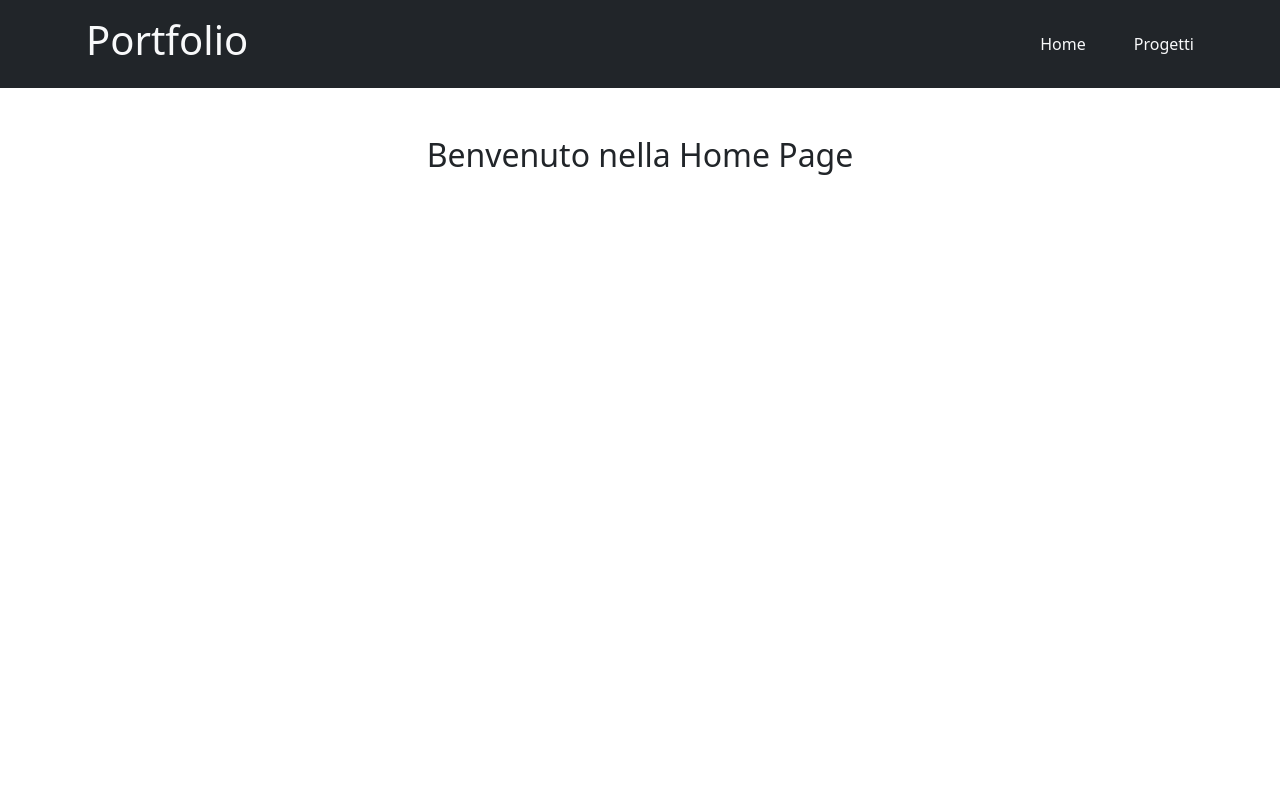
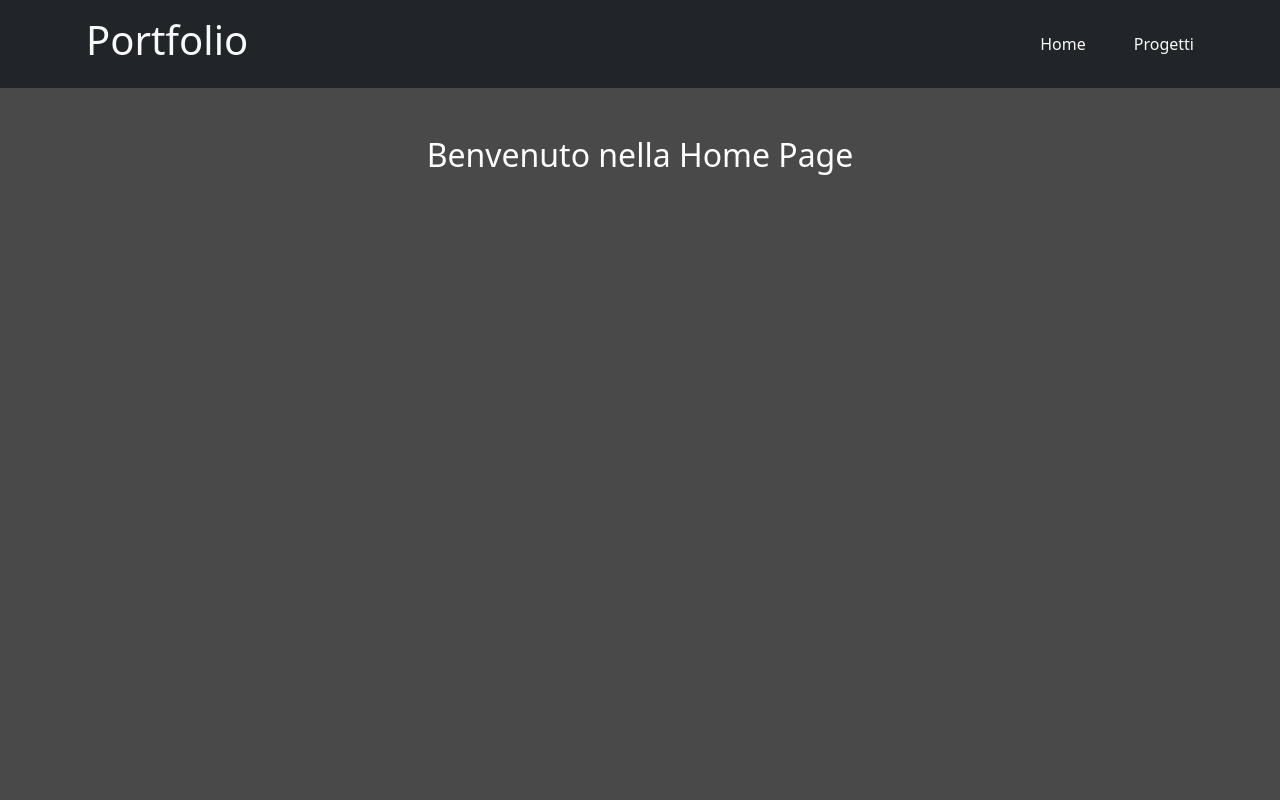
Before and after one commit to Luigi-Iorio/vite-boolfolio, a Vue app: page / in a window 1280 px wide. Shown: the top 800 px of the page. Built offline with nearby package versions, Linux system fonts and the light colour scheme.

Commit message:
style: commons

```diff
--- a/src/assets/scss/style.scss
+++ b/src/assets/scss/style.scss
@@ -1,2 +1,18 @@
 // Import all of Bootstrap's CSS
 @import "bootstrap/scss/bootstrap";
+
+// commons
+a {
+  color: currentColor;
+  text-decoration: none;
+}
+
+li {
+  list-style-type: none;
+}
+
+// body
+body {
+  background-color: #494949;
+  color: white;
+}
```
